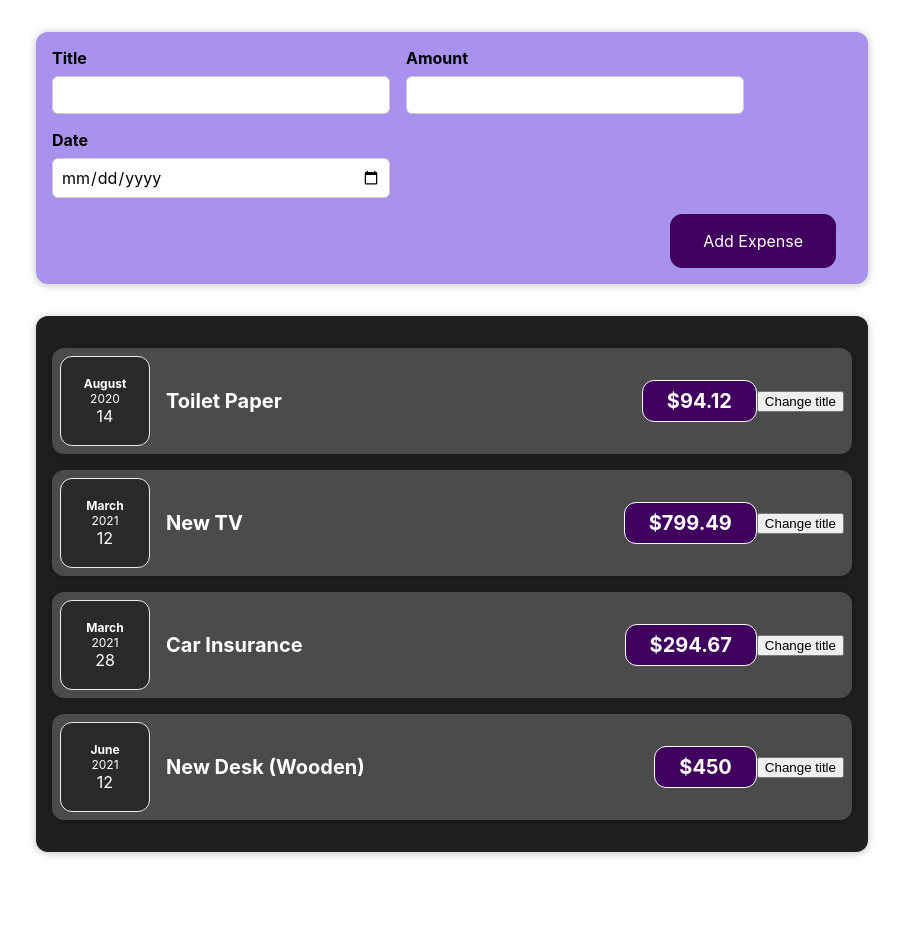
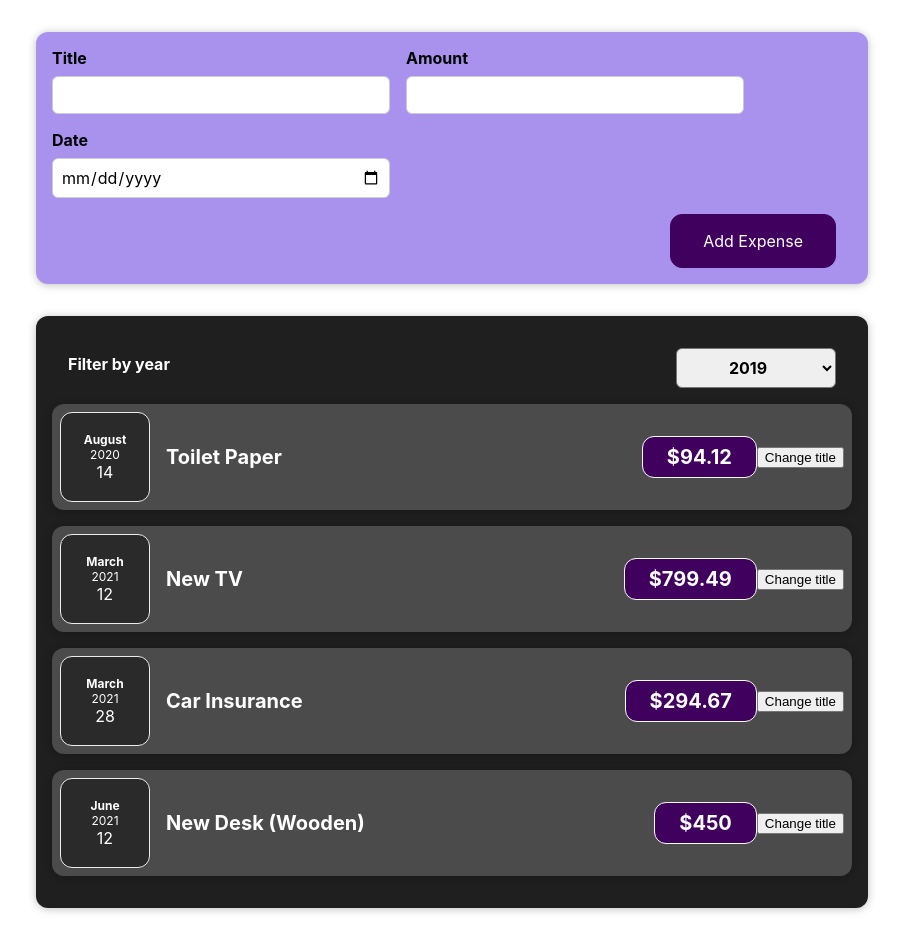
Before and after one commit to Dilan03/React-complete-course, a React (Create React App) app: page / in a window 1280 px wide. Shown: the whole page, without its empty margins (188-1091 px from the left). Before the commit the page ends 884 px from the top, so only its background shows below. Built offline with nearby package versions, Linux system fonts and the light colour scheme; the HTML template or start-up script is replaced by a standard one.

Commit message:
Filter year component created

```diff
--- /dev/null
+++ b/src/components/Expenses/ExpenseFilter.css
@@ -0,0 +1,24 @@
+.expenses-filter {
+  color: white;
+  padding: 0 1rem;
+}
+
+.expenses-filter__control {
+  display: flex;
+  width: 100%;
+  align-items: center;
+  justify-content: space-between;
+  margin: 1rem 0;
+}
+
+.expenses-filter label {
+  font-weight: bold;
+  margin-bottom: 0.5rem;
+}
+
+.expenses-filter select {
+  font: inherit;
+  padding: 0.5rem 3rem;
+  font-weight: bold;
+  border-radius: 6px;
+}
--- /dev/null
+++ b/src/components/Expenses/ExpenseFilter.js
@@ -0,0 +1,26 @@
+import React from 'react';
+
+import './ExpenseFilter.css';
+
+const ExpensesFilter = (props) => {
+
+  const dropDownChangeHandler = (event) => {
+    props.onFilterChange(event.target.value);
+  };
+
+  return (
+    <div className='expenses-filter'>
+      <div className='expenses-filter__control'>
+        <label>Filter by year</label>
+        <select value={props.selected} onChange={dropDownChangeHandler}>
+          <option value='2022'>2022</option>
+          <option value='2021'>2021</option>
+          <option value='2020'>2020</option>
+          <option value='2019'>2019</option>
+        </select>
+      </div>
+    </div>
+  );
+};
+
+export default ExpensesFilter;
--- a/src/components/Expenses/ExpensesDisplay.js
+++ b/src/components/Expenses/ExpensesDisplay.js
@@ -1,15 +1,28 @@
+import React, {useState} from 'react';
+
 import './ExpensesDisplay.css';
 import Card from '../UI/Card';
 import ExpenseItem from "./ExpenseItem";
+import ExpensesFilter from './ExpenseFilter';
 
 const ExpensesDisplay = (props) => {
+
+  const [filteredYear, setFilteredYear] = useState('2019');
+
+  const filterChangeHandler = (selectedYear) => {
+    setFilteredYear(selectedYear);
+  };
+
   return (
+    <div>
       <Card className="expenses">
+        <ExpensesFilter selected={filteredYear} onFilterChange={filterChangeHandler}/>
         <ExpenseItem title={props.expenses[0].title} amount={props.expenses[0].amount} date={props.expenses[0].date}/>
         <ExpenseItem title={props.expenses[1].title} amount={props.expenses[1].amount} date={props.expenses[1].date}/>
         <ExpenseItem title={props.expenses[2].title} amount={props.expenses[2].amount} date={props.expenses[2].date}/>
         <ExpenseItem title={props.expenses[3].title} amount={props.expenses[3].amount} date={props.expenses[3].date}/>
       </Card>
+    </div>
   );
 }
 
```
Lines whose indentation alone changed are shown as unchanged.
